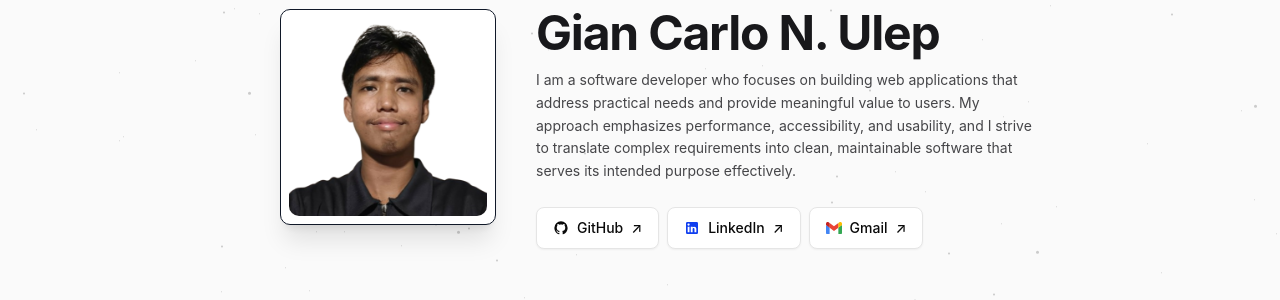
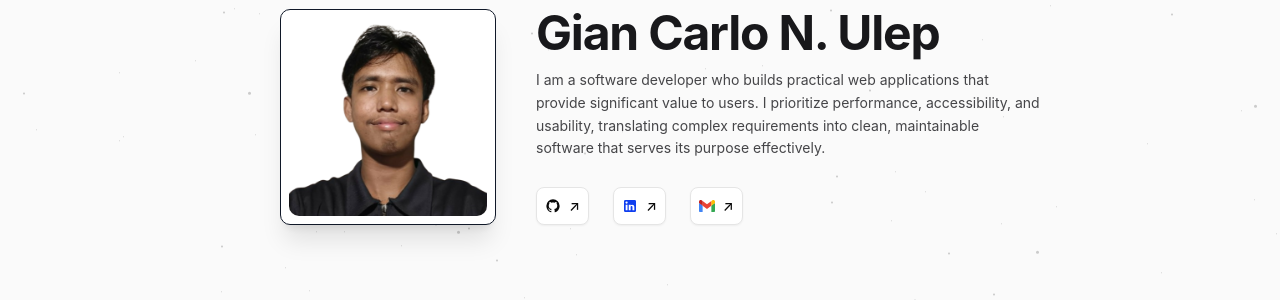
Before and after one commit to Jingjing-20/portfolio, a React (Vite) app: page / in a window 1280 px wide. Shown: the part 135-435 px from the top of the page. Built offline with nearby package versions, Linux system fonts and the light colour scheme.

Commit message:
restructure 6 about section 3

```diff
--- a/src/components/About.jsx
+++ b/src/components/About.jsx
@@ -58,7 +58,7 @@ const CONTACT_LINKS = [
 
 // Custom outline button styling - with label and arrow
 const outlineButtonWithLabelClasses = cn(
-  "inline-flex items-center justify-center gap-2 rounded-md px-4 py-2.5",
+  "inline-flex items-center justify-center gap-2 rounded-md p-2",
   "border bg-background shadow-xs hover:bg-accent hover:text-accent-foreground",
   "dark:bg-input/30 dark:border-input dark:hover:bg-input/50",
   "transition-[box-shadow,_color,_background-color,_border-color]",
@@ -161,14 +161,14 @@ export default function About() {
 
             <div className="text-xs md:text-sm leading-relaxed text-base-content/80 sm:text-base space-y-2">
               <p>
-              I am a software developer who focuses on building web applications that address practical needs and provide meaningful value to users. My approach emphasizes performance, accessibility, and usability, and I strive to translate complex requirements into clean, maintainable software that serves its intended purpose effectively.
-              </p>
+              I am a software developer who builds practical web applications that provide significant value to users. I prioritize performance, accessibility, and usability, translating complex requirements into clean, maintainable software that serves its purpose effectively.
+            </p>
             </div>
           </div>
 
           <nav
             aria-label="Contact links"
-            className="flex flex-wrap items-center justify-center gap-2 md:justify-start"
+            className="flex flex-wrap items-center justify-center gap-6 md:justify-start"
           >
             {CONTACT_LINKS.map((contact) => (
               <button
@@ -179,7 +179,6 @@ export default function About() {
                 aria-label={contact.label}
               >
                 {contact.icon}
-                <span>{contact.label}</span>
                 ↗
               </button>
             ))}
```
